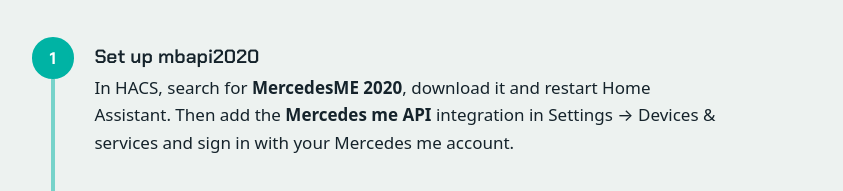
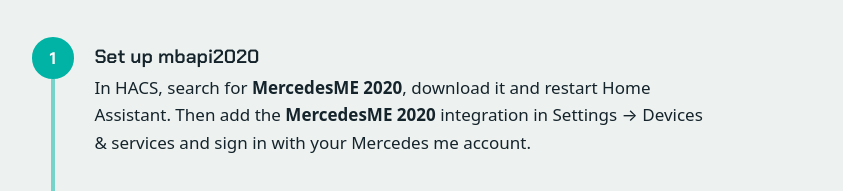
Before and after one commit to dortizesquivel/mercedes-logbook, a plain HTML site: page site/index.html in a window 1280 px wide. Shown: the part 3390-3581 px from the top of the page, without its empty margins (18-861 px from the left). Drawn offline with Linux system fonts and the light colour scheme; files whose address does not match are found by name.

Commit message:
Site: mbapi2020's integration is called MercedesME 2020 in Add integration too
Signed-off-by: dortizesquivel <dortizesquivel@gmail.com>

```diff
--- a/site/index.html
+++ b/site/index.html
@@ -307,7 +307,7 @@
         <span class="stop" aria-hidden="true">1</span>
         <div>
           <h3>Set up mbapi2020</h3>
-          <p>In HACS, search for <strong>MercedesME 2020</strong>, download it and restart Home Assistant. Then add the <strong>Mercedes me API</strong> integration in Settings → Devices &amp; services and sign in with your Mercedes me account.</p>
+          <p>In HACS, search for <strong>MercedesME 2020</strong>, download it and restart Home Assistant. Then add the <strong>MercedesME 2020</strong> integration in Settings → Devices &amp; services and sign in with your Mercedes me account.</p>
         </div>
       </li>
       <li>
```
